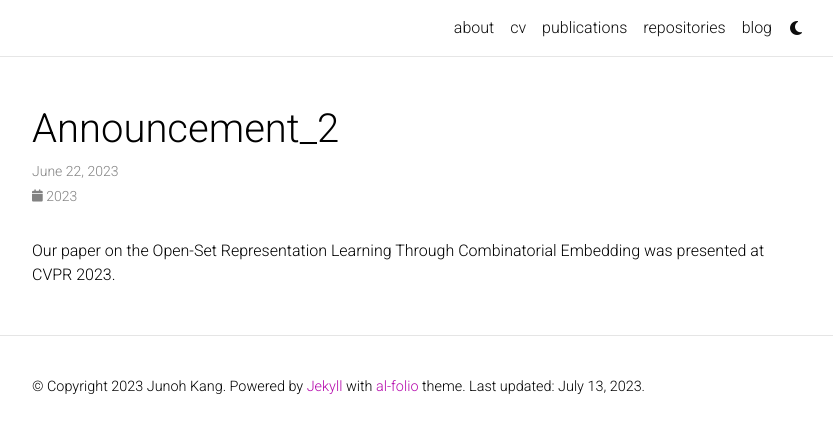
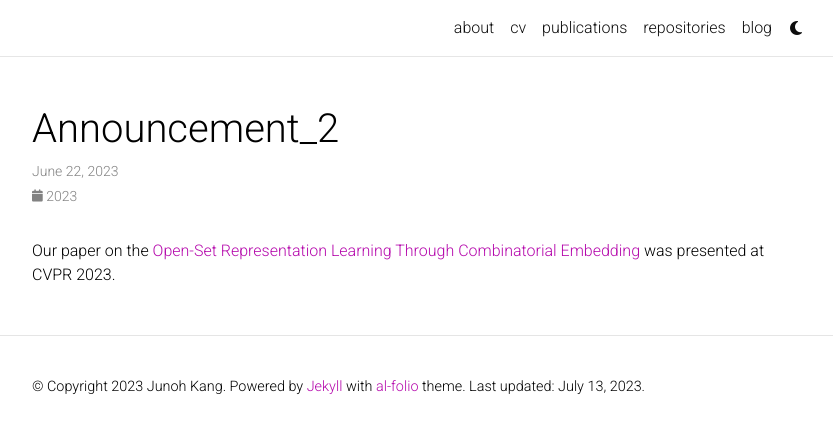
Before and after one commit to Junoh-Kang/Junoh-Kang.github.io, a Jekyll site: the page built from _news/announcement_2.md, in a window 1280 px wide. Shown: the top 433 px of the page, without its empty margins (223-1056 px from the left). Built offline with Jekyll 4.4.1, drawn with Linux system fonts in a browser that asks for light colours; comment, search, counter and statistics services are not loaded; a style sheet for code colours, icons or effects is not loaded; some of the changed lines change nothing that is shown.

Commit message:
fix news

```diff
--- a/_news/announcement_2.md
+++ b/_news/announcement_2.md
@@ -6,4 +6,4 @@ inline: true
 related_posts: false
 ---
 
-Our paper on the Open-Set Representation Learning Through Combinatorial Embedding was presented at CVPR 2023.
+Our paper on the [Open-Set Representation Learning Through Combinatorial Embedding](https://arxiv.org/abs/2106.15278) was presented at CVPR 2023.
```
